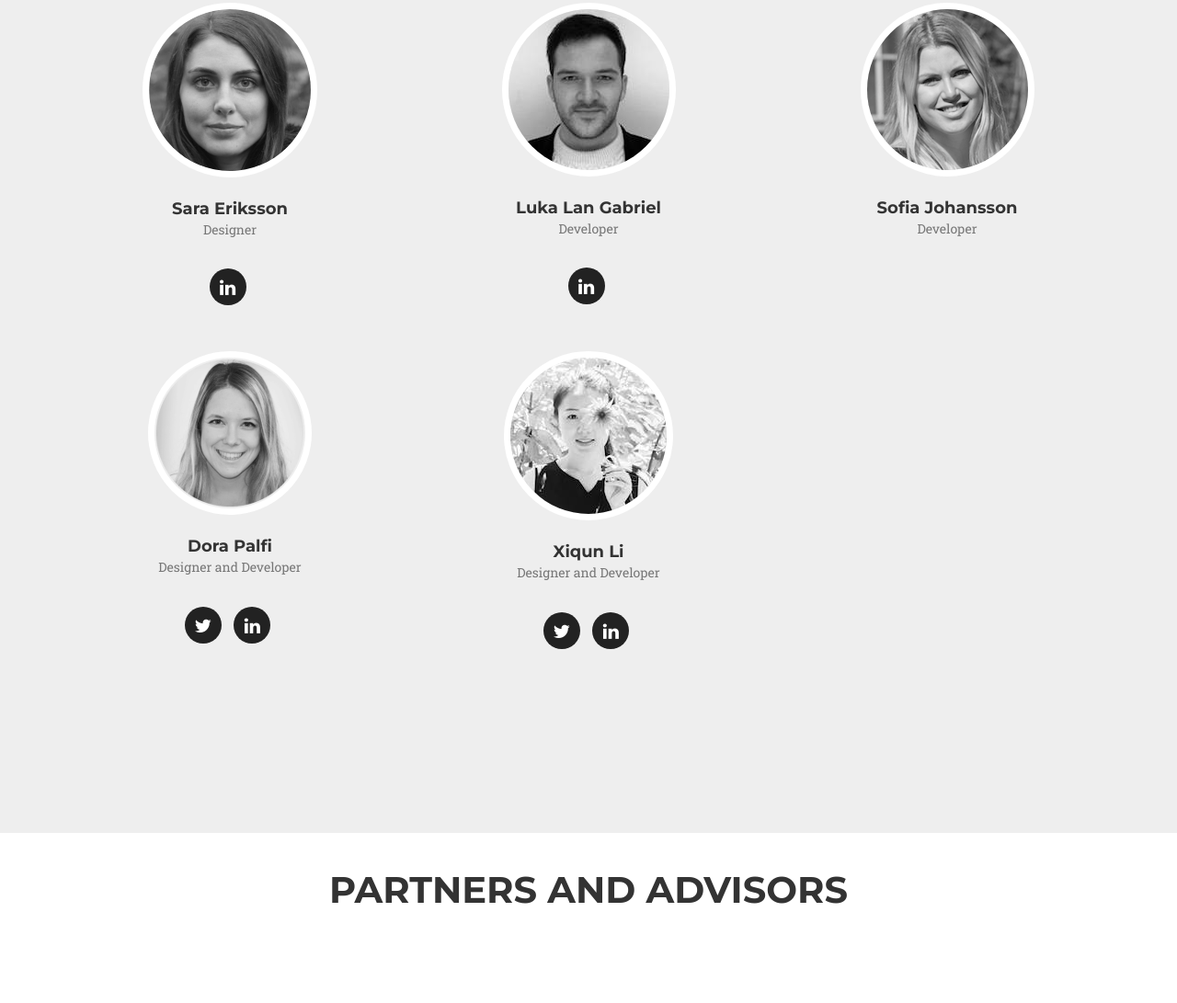
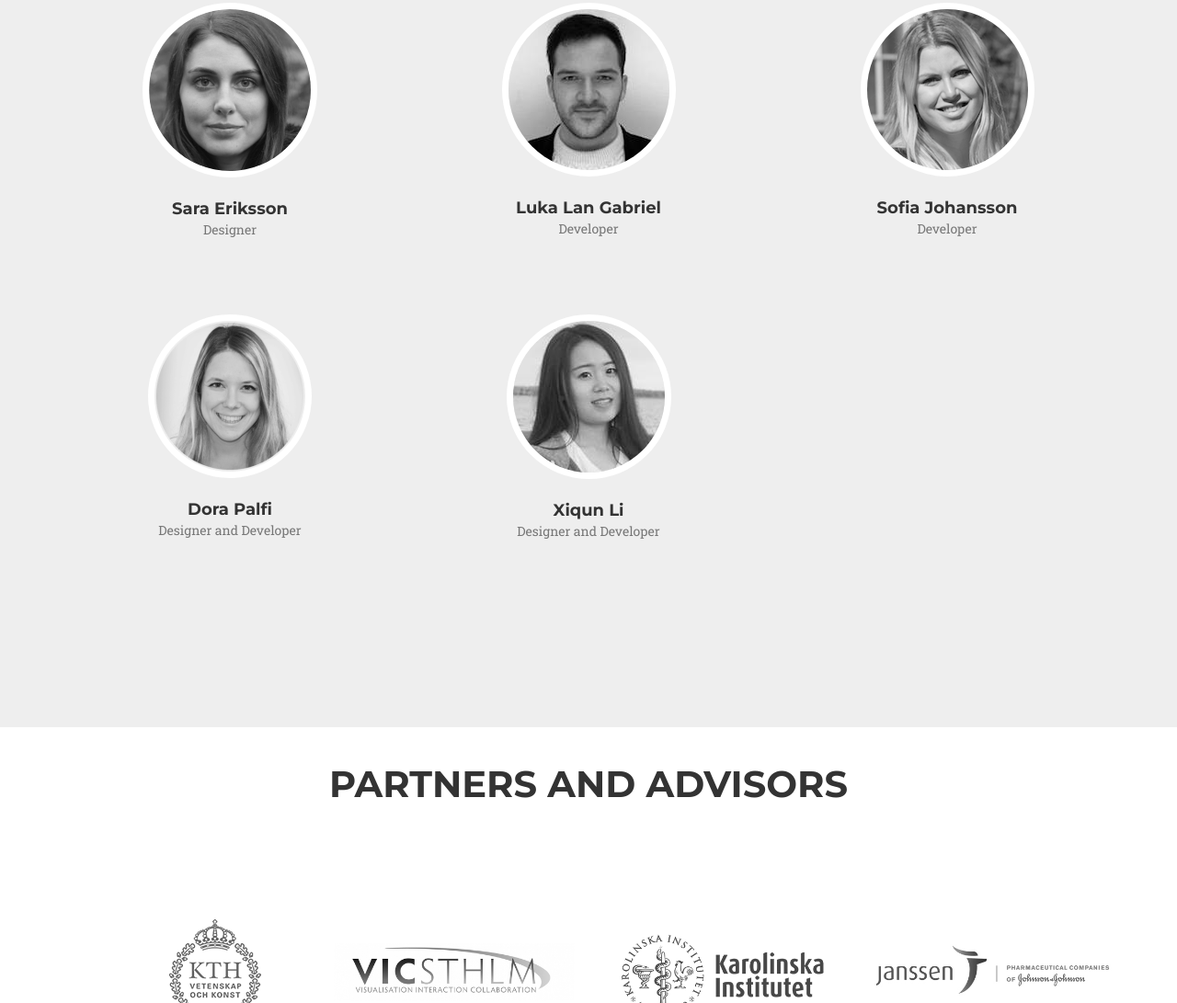
Before and after one commit to doripalfi/breasy, a website: page index.html in a window 1280 px wide. Shown: the part 4342-5433 px from the top of the page at 92% size. Drawn offline with nearby package versions, Linux system fonts and the light colour scheme; a web font is replaced by a local one.

Commit message:
new stuff

```diff
--- a/index.html
+++ b/index.html
@@ -362,14 +362,6 @@
                         <h4>Sara Eriksson</h4>
                         <p class="text-muted">Designer</p>
                         <br>
-                        <ul class="list-inline social-buttons">
-<!--                            <li><a href="#"><i class="fa fa-twitter"></i></a>
-                            </li>
-                            <li><a href="#"><i class="fa fa-facebook"></i></a>
-                            </li>-->
-                            <li><a href="https://www.linkedin.com/in/sara-eriksson-80771065/"><i class="fa fa-linkedin"></i></a>
-                            </li>
-                        </ul>
                     </div>
                 </div>
                 <div class="col-sm-4">
@@ -378,14 +370,6 @@
                         <h4>Luka Lan Gabriel</h4>
                         <p class="text-muted">Developer</p>
                         <br>
-                        <ul class="list-inline social-buttons">
-<!--                            <li><a href="#"><i class="fa fa-twitter"></i></a>
-                            </li>
-                            <li><a href="#"><i class="fa fa-facebook"></i></a>
-                            </li>-->
-                            <li><a href="https://www.linkedin.com/in/ahujamoh/"><i class="fa fa-linkedin"></i></a>
-                            </li>
-                        </ul>
                     </div>
                 </div>
                 <div class="col-sm-4">
@@ -393,7 +377,6 @@
                         <img src="img/sofia.png" class="img-responsive img-circle" alt="">
                         <h4>Sofia Johansson</h4>
                         <p class="text-muted">Developer</p>
-                        <br>
 <!--                        <ul class="list-inline social-buttons">
                             <li><a href="#"><i class="fa fa-twitter"></i></a>
                             </li>
@@ -411,31 +394,13 @@
                         <img src="img/team/Dora.png" class="img-responsive img-circle" alt="">
                         <h4>Dora Palfi</h4>
                         <p class="text-muted">Designer and Developer</p>
-                        <br>
-                        <ul class="list-inline social-buttons">
-                            <li><a href="https://twitter.com/dorapalfi"><i class="fa fa-twitter"></i></a>
-                            </li>
-<!--                            <li><a href="#"><i class="fa fa-facebook"></i></a>
-                            </li>-->
-                            <li><a href="https://www.linkedin.com/in/dorapalfi/"><i class="fa fa-linkedin"></i></a>
-                            </li>
-                        </ul>
                     </div>
                 </div>
                 <div class="col-sm-4">
                     <div class="team-member">
-                            <img src="img/xiqun.jpeg" class="img-responsive img-circle" alt="">
+                            <img src="img/xiqun.jpg" class="img-responsive img-circle" alt="">
                             <h4>Xiqun Li</h4>
                             <p class="text-muted">Designer and Developer</p>
-                            <br>
-                            <ul class="list-inline social-buttons">
-                                <li><a href="https://twitter.com/dorapalfi"><i class="fa fa-twitter"></i></a>
-                                </li>
-    <!--                            <li><a href="#"><i class="fa fa-facebook"></i></a>
-                                </li>-->
-                                <li><a href="https://www.linkedin.com/in/dorapalfi/"><i class="fa fa-linkedin"></i></a>
-                                </li>
-                            </ul>
                         </div>
                     </div>
                 </div>
```
Also changed, not shown: img/xiqun.jpeg (deleted), img/xiqun.jpg (added), 2 other files.
